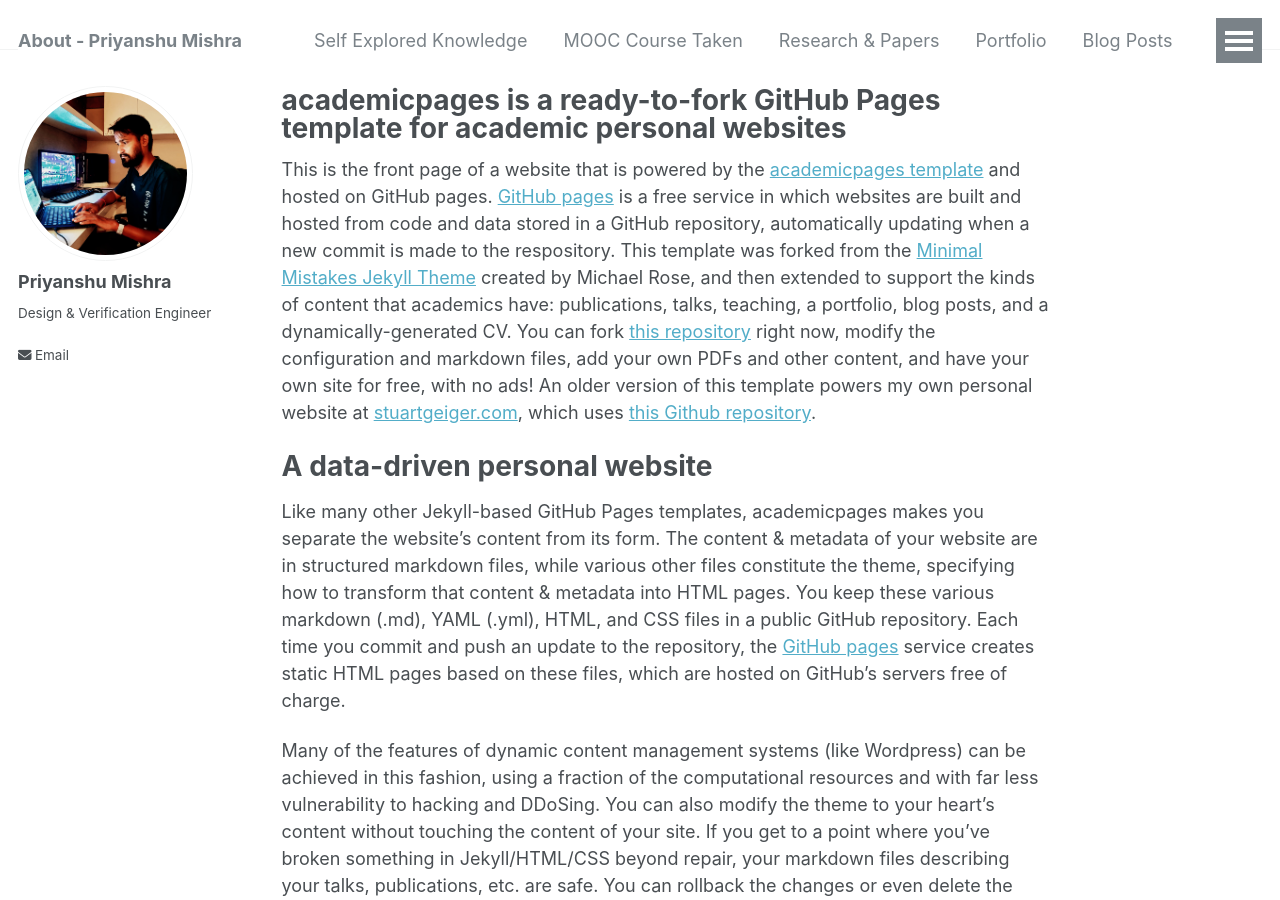
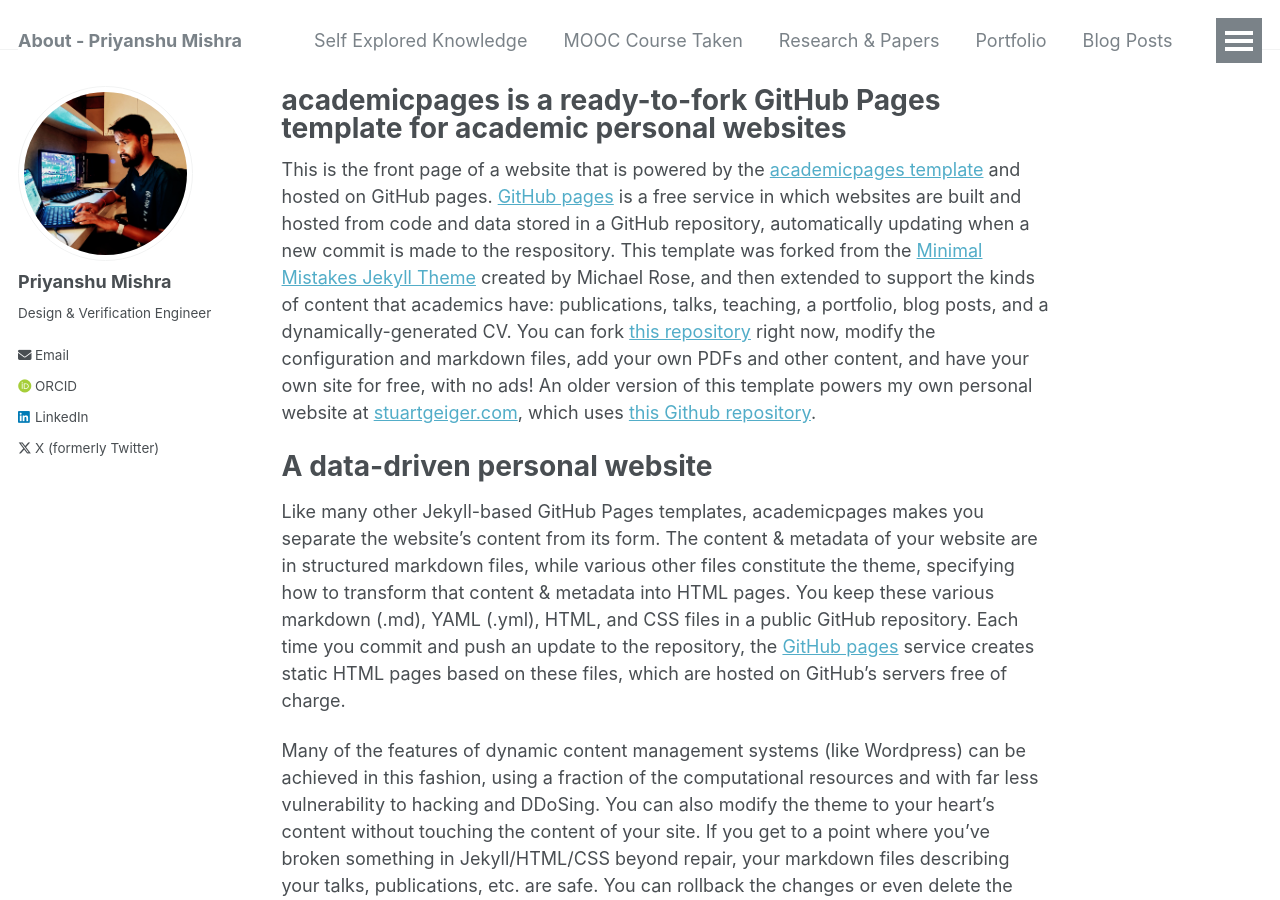
Before and after one commit to Priyanshumishra77/priyanshu.github.io, a Jekyll site: the page built from _pages/about.md, in a window 1280 px wide and 900 px high. Built offline with Jekyll 4.4.1, drawn with Linux system fonts in a browser that asks for light colours; some web fonts are replaced; part of the change alters nothing that is shown.

Commit message:
Update _config.yml

```diff
--- a/_config.yml
+++ b/_config.yml
@@ -104,14 +104,14 @@ author:
   instagram        :
   impactstory      : #"https://profiles.impactstory.org/u/xxxx-xxxx-xxxx-xxxx"
   lastfm           :
-#  linkedin         : "sdasgup3/"
-#  orcid            : "https://orcid.org/0000-0002-6483-2055"
+  linkedin         : "Priyanshumishra77/"
+  orcid            : "https://orcid.org/0000-0003-0485-505X"
   pinterest        :
   soundcloud       :
 #  stackoverflow    : # http://stackoverflow.com/users/123456/username
   steam            :
   tumblr           :
- # twitter          : "sdasgup3"
+  twitter          : "Priyans57411485"
   vine             :
   weibo            :
   xing             :
```
